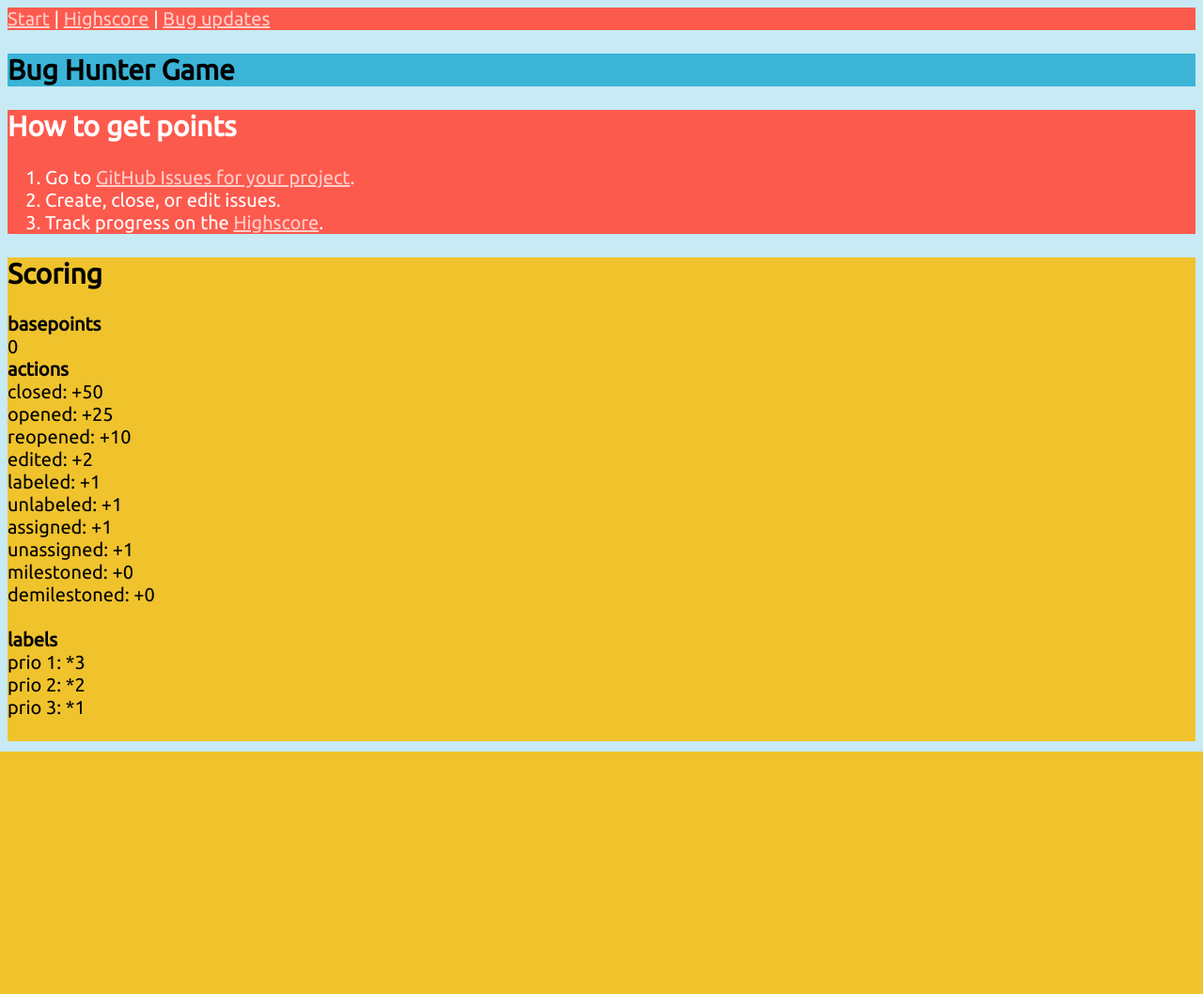
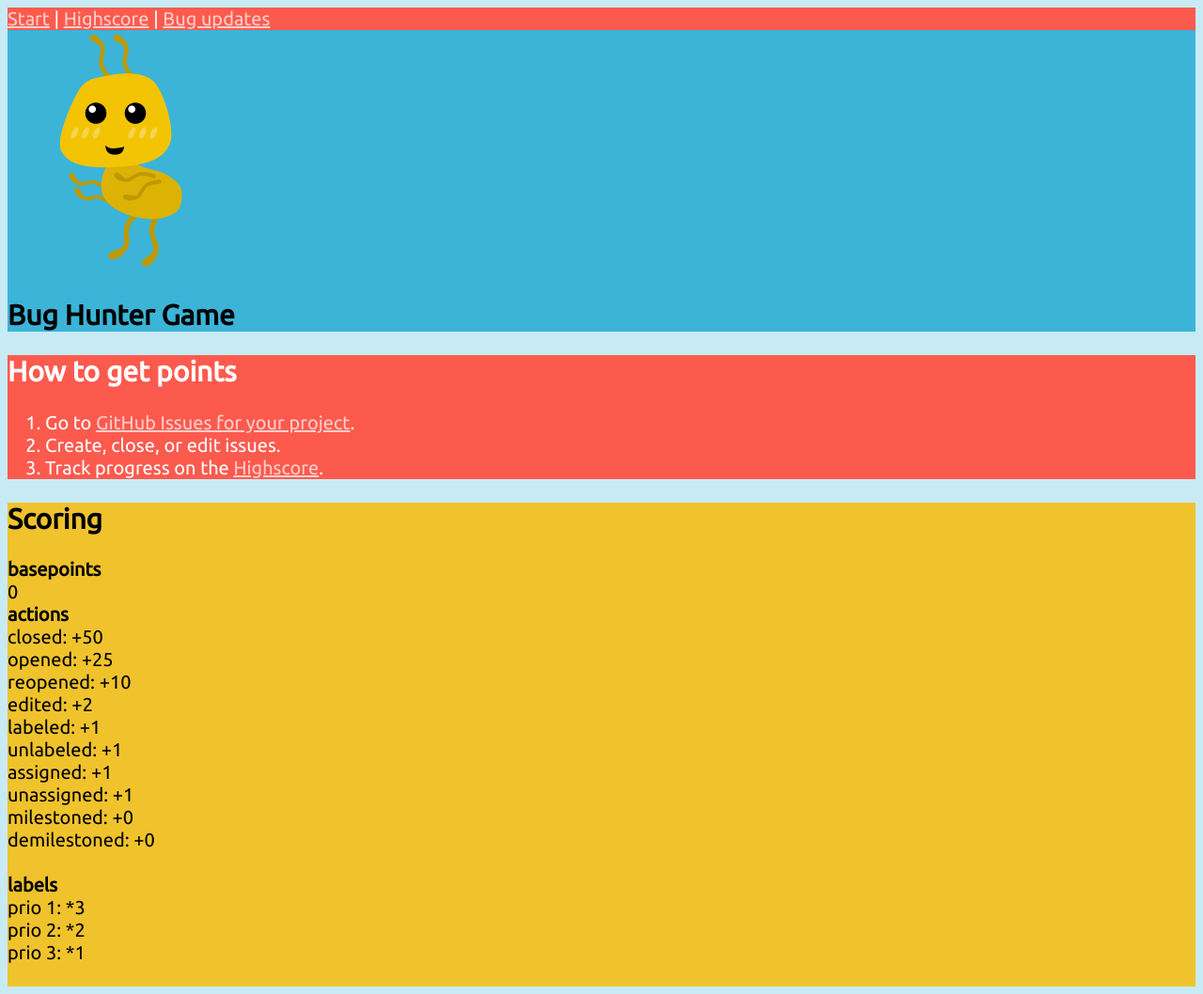
Before and after one commit to weld-io/bug-hunter-game, a Node server app: page / in a window 1280 px wide. Shown: the whole page at 94% size. Before the commit the page ends 800 px from the top, so only its background shows below. Run offline with Node 20, Linux system fonts and the light colour scheme; some libraries are stand-ins or nearby versions.

Commit message:
New bug icon

```diff
--- a/app/views/shared/header.ejs
+++ b/app/views/shared/header.ejs
@@ -8,6 +8,7 @@
 <link href="https://fonts.googleapis.com/css?family=Ubuntu" rel="stylesheet">
 <link rel="stylesheet" href="/flexsite/styles/flexsite.css">
 <link rel="stylesheet" href="/css/style.css">
+<link id="favicon" rel="shortcut icon" href="/img/icon_head.png" sizes="512x512" type="image/png"/>
 </head>
 
 <body class="color1light">
--- a/app/views/start/index.ejs
+++ b/app/views/start/index.ejs
@@ -1,6 +1,7 @@
 <% include ../shared/header %>
 
 <section class="color1">
+	<img src="/img/icon.png" alt="<%- title %>" style="width: 256px; height: 256px;">
 	<h1><%- title %></h1>
 </section>
 
```
Also changed, not shown: public/img/icon.png (added), public/img/icon_head.png (added), resources/icon.jpg (added), resources/icon.png (added), resources/icon_head.png (added), resources/slack_icon.jpg (deleted), 1 other file.
